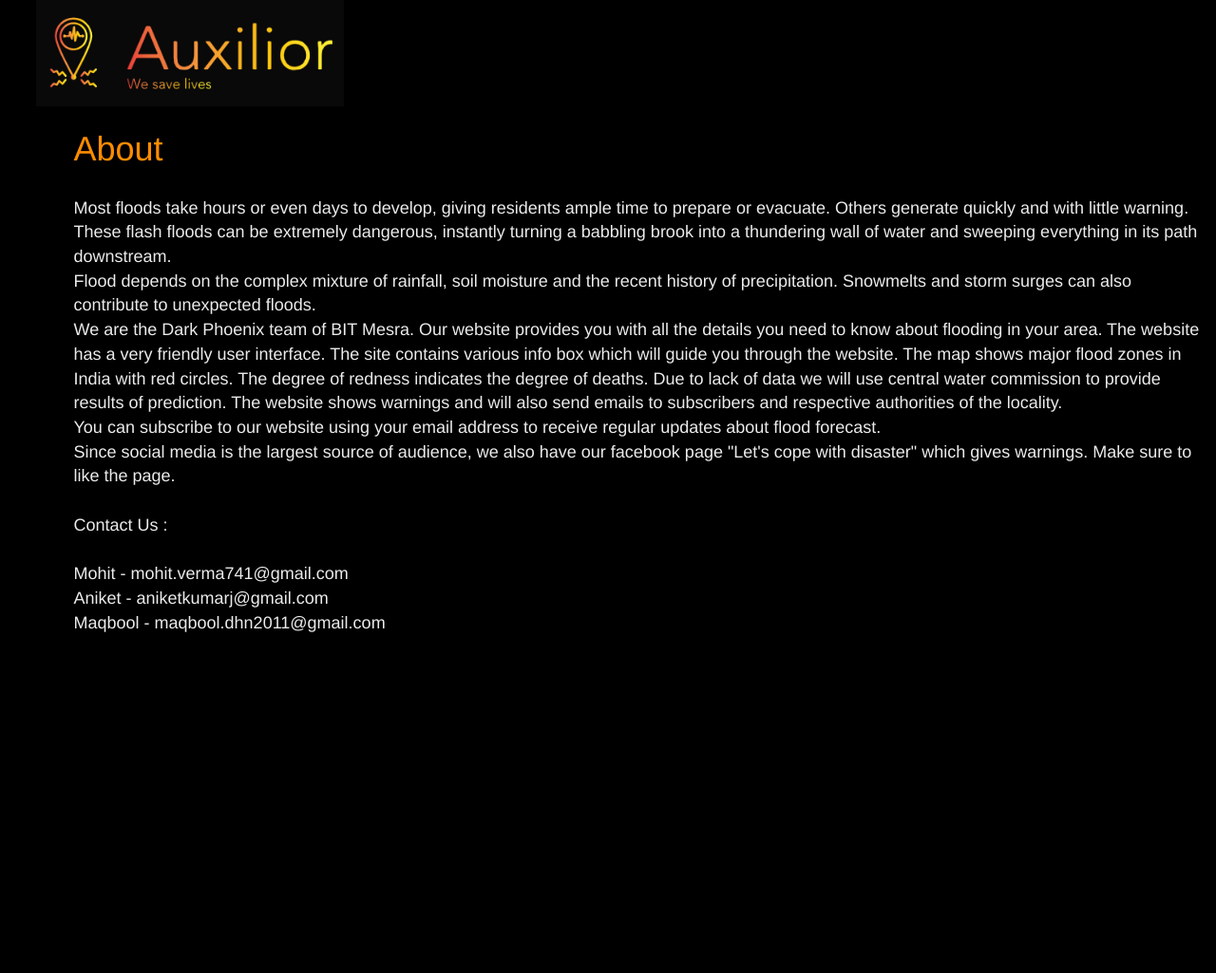
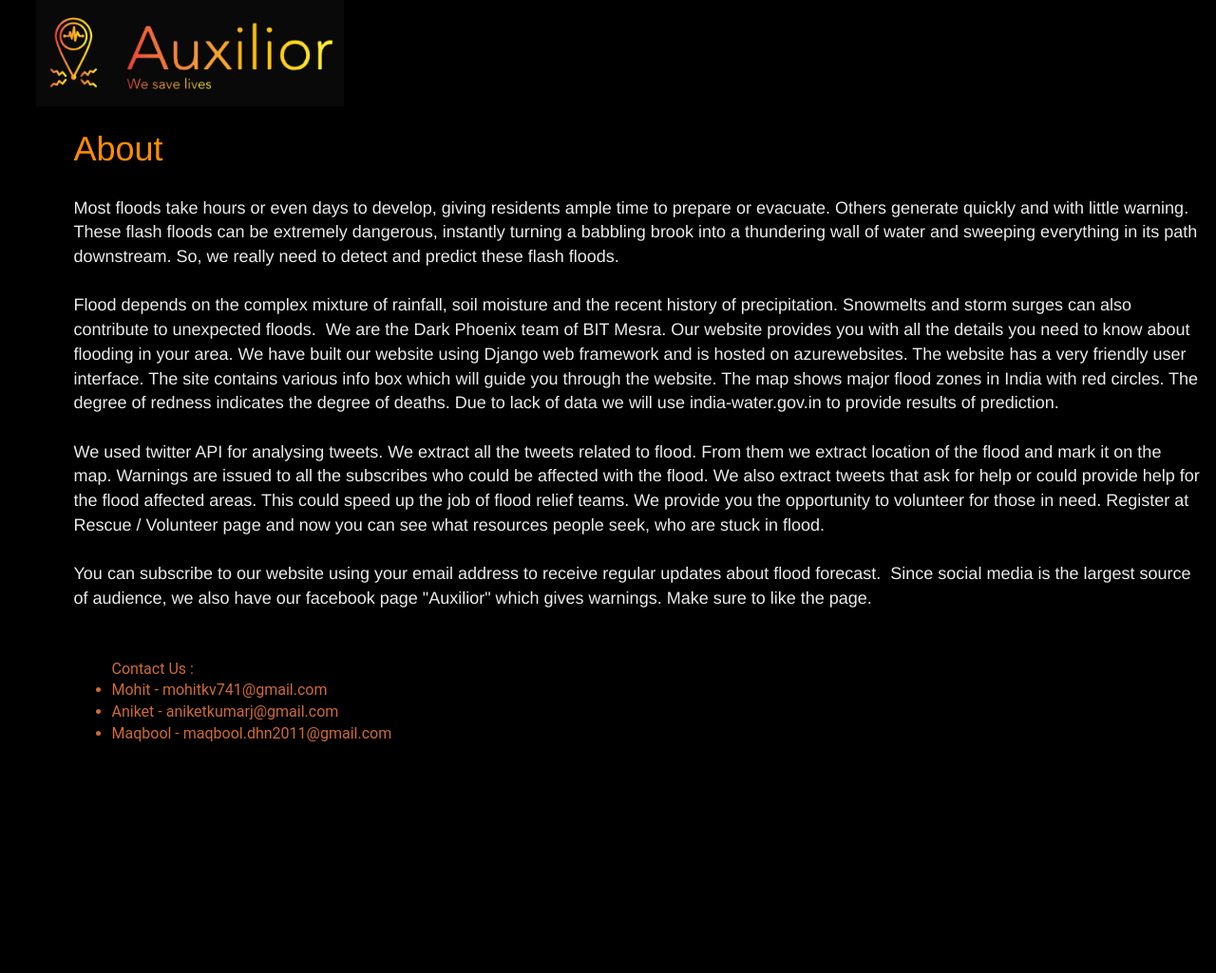
Before and after one commit to mohit741/disasterProject, a Django app: page /about/ in a window 1280 px wide. Shown: the top 1025 px of the page at 95% size. Run offline with Django 3.2, Linux system fonts and the light colour scheme; some libraries are stand-ins or nearby versions.

Commit message:
Added Tweet Analyzer Model Code

```diff
--- a/disasterProject/settings.py
+++ b/disasterProject/settings.py
@@ -22,7 +22,7 @@ SECRET_KEY = 'cp!d_*=(l$%bed4hi33&kz!jh$(b)40vy$fqa8ko20@5(&#kwt'
 
 
 # SECURITY WARNING: don't run with debug turned on in production!
-DEBUG = False
+DEBUG = True
 
 ALLOWED_HOSTS = ['copingwithdisaster.azurewebsites.net', 'localhost', '127.0.0.1']
 
@@ -123,8 +123,6 @@ STATICFILES_DIRS = (
     os.path.join(BASE_DIR, 'static'),
 )
 
-EMAIL_HOST_USER = 'mohit741'
-EMAIL_HOST_PASSWORD = 'django741'
 EMAIL_HOST = 'smtp.sendgrid.net'
 EMAIL_PORT = 587
 EMAIL_USE_TLS = False
--- a/templates/about.html
+++ b/templates/about.html
@@ -33,31 +33,44 @@
     <div style="margin-left: 5%">
         <h1> About</h1>
         <br>
-        <p style="color: #ebebeb; font-size: large;"> Most floods take hours or even days to develop, giving residents ample time to prepare or evacuate. Others
-            generate quickly and with little warning. These flash floods can be extremely dangerous, instantly turning a
-            babbling brook into a thundering wall of water and sweeping everything in its path downstream.
+
+        <p style="color: #ebebeb; font-size: large;">Most floods take hours or even days to develop, giving residents
+            ample time to prepare or evacuate. Others generate quickly and with little warning. These flash floods can
+            be extremely dangerous, instantly turning a babbling brook into a thundering wall of water and sweeping
+            everything in its path downstream. So, we really need to detect and predict these flash floods.
+            <br>
             <br>
             Flood depends on the complex mixture of rainfall, soil moisture and the recent history of precipitation.
             Snowmelts and storm surges can also contribute to unexpected floods.
+            We are the Dark Phoenix team of BIT Mesra. Our website provides you with all the details you need to know
+            about flooding in your area. We have built our website using Django web framework and is hosted on
+            azurewebsites. The website has a very friendly user interface. The site contains various info box which will
+            guide you through the website. The map shows major flood zones in India with red circles. The degree of
+            redness indicates the degree of deaths. Due to lack of data we will use india-water.gov.in to provide
+            results of prediction.
             <br>
-            We are the Dark Phoenix team of BIT Mesra. Our website provides you with all the details you need to know
-            about flooding in your area. The website has a very friendly user interface. The site contains various
-            info box which will guide you through the website.
-            The map shows major flood zones in India with red circles. The degree of redness indicates the degree of
-            deaths. Due to lack of data we will use central water commission to provide results of prediction.
-            The website shows warnings and will also send emails to subscribers and respective authorities of the
-            locality.
+            <br>
+            We used twitter API for analysing tweets. We extract all the tweets related to flood. From them we extract
+            location of the flood and mark it on the map. Warnings are issued to all the subscribes who could be
+            affected with the flood.
+            We also extract tweets that ask for help or could provide help for the flood affected areas. This could
+            speed up the job of flood relief teams.
+            We provide you the opportunity to volunteer for those in need. Register at Rescue / Volunteer page and now
+            you can see what resources people seek, who are stuck in flood.
+            <br>
             <br>
             You can subscribe to our website using your email address to receive regular updates about flood forecast.
+            Since social media is the largest source of audience, we also have our facebook page "Auxilior" which gives
+            warnings. Make sure to like the page. </p>
             <br>
-            Since social media is the largest source of audience, we also have our facebook page "Let's cope with
-            disaster" which gives warnings. Make sure to like the page.
-            <br><br>
+            <br>
+            <ul style="font-size: medium; font-family: 'Roboto', 'Lucida Grande', Verdana, Arial, sans-serif; color: #cd6b35">
                 Contact Us :
-            <br><br>
-            Mohit - mohit.verma741@gmail.com<br>
-            Aniket - aniketkumarj@gmail.com<br>
-            Maqbool - maqbool.dhn2011@gmail.com</p>
+            <li>Mohit - mohitkv741@gmail.com
+            <li>Aniket - aniketkumarj@gmail.com
+            <li>Maqbool - maqbool.dhn2011@gmail.com
+            </ul>
+
     </div>
 </div>
 
```
Also changed, not shown: cope_with_disaster/fb_auto_post.py (+2 -2 lines), cope_with_disaster/tweet_analyzer_model.py (added, +131 -0 lines), db.sqlite3. Lines whose indentation alone changed are shown as unchanged.
